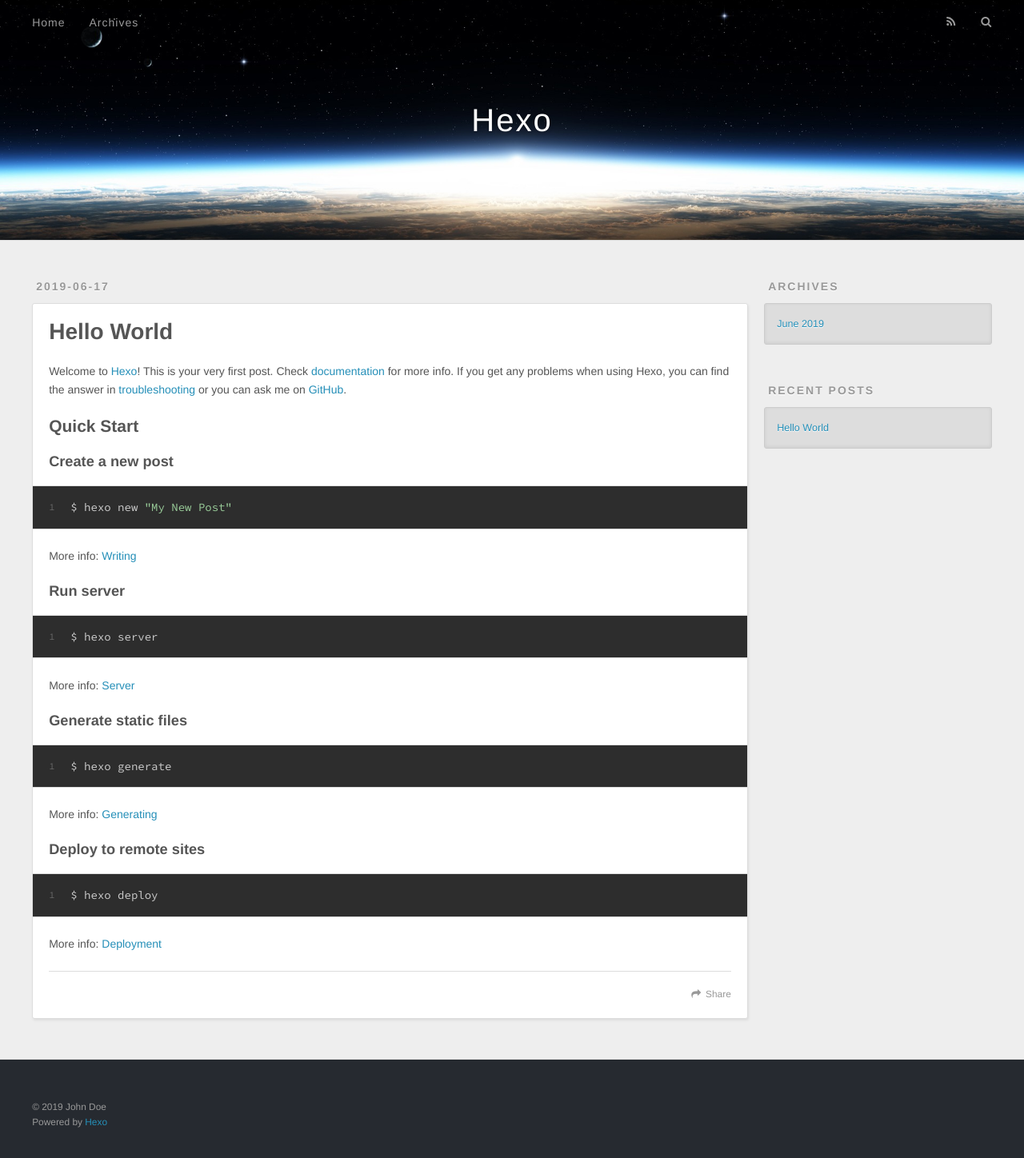
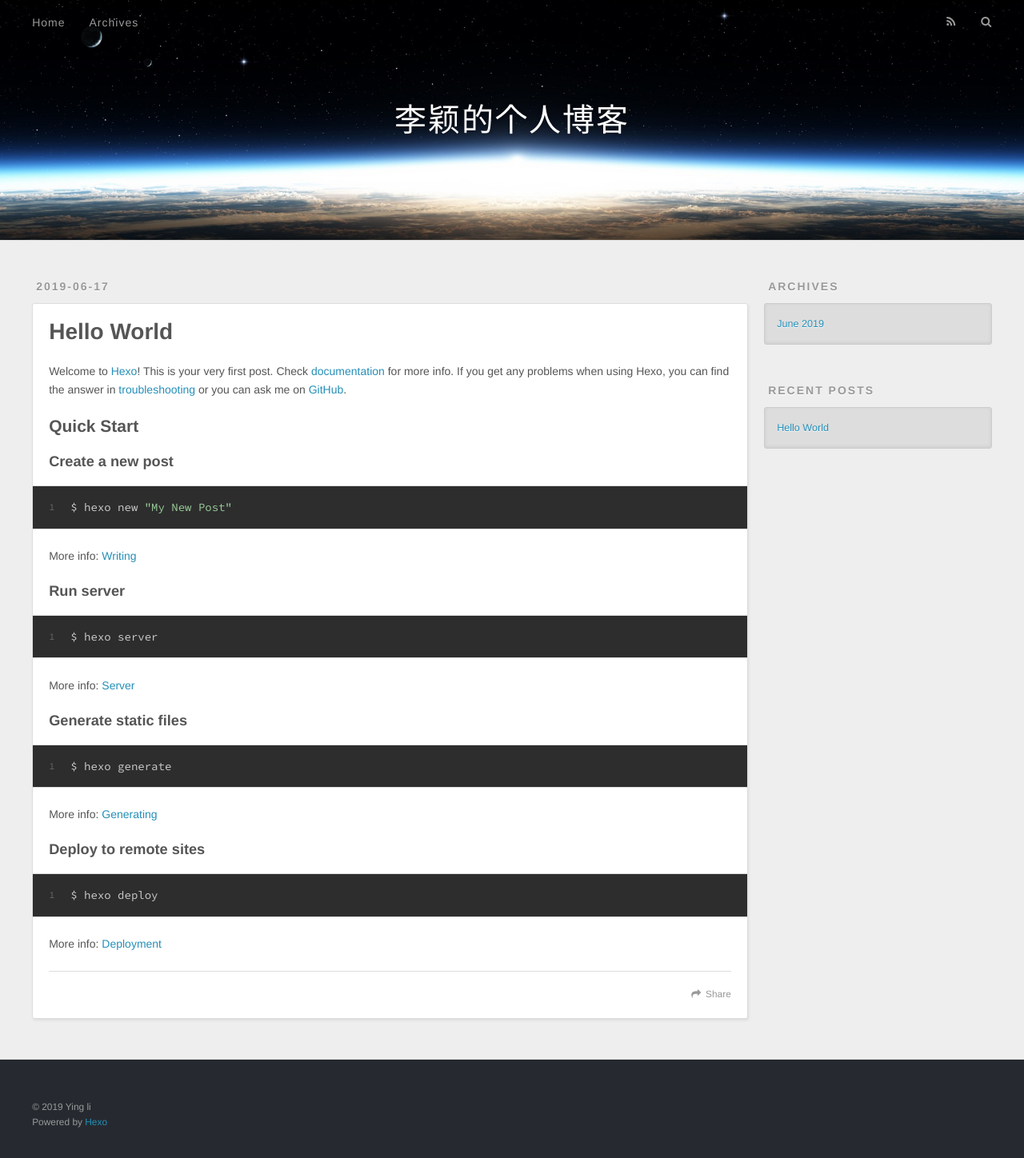
Before and after one commit to liying2019/liying2019.github.io, a plain HTML site: page index.html in a window 1280 px wide. Shown: the whole page at 80% size. Drawn offline with nearby package versions, Linux system fonts and the light colour scheme.

Commit message:
Site updated: 2019-06-17 01:10:50

```diff
--- a/index.html
+++ b/index.html
@@ -3,17 +3,17 @@
 <head><meta name="generator" content="Hexo 3.9.0">
   <meta charset="utf-8">
 
-  <title>Hexo</title>
+  <title>李颖的个人博客</title>
   <meta name="viewport" content="width=device-width, initial-scale=1, maximum-scale=1">
   <meta property="og:type" content="website">
-<meta property="og:title" content="Hexo">
+<meta property="og:title" content="李颖的个人博客">
 <meta property="og:url" content="http://yoursite.com/index.html">
-<meta property="og:site_name" content="Hexo">
+<meta property="og:site_name" content="李颖的个人博客">
 <meta property="og:locale" content="default">
 <meta name="twitter:card" content="summary">
-<meta name="twitter:title" content="Hexo">
+<meta name="twitter:title" content="李颖的个人博客">
 
-    <link rel="alternate" href="/atom.xml" title="Hexo" type="application/atom+xml">
+    <link rel="alternate" href="/atom.xml" title="李颖的个人博客" type="application/atom+xml">
 
 
     <link rel="icon" href="/favicon.png">
@@ -34,7 +34,7 @@
   <div id="header-outer" class="outer">
     <div id="header-title" class="inner">
       <h1 id="logo-wrap">
-        <a href="/" id="logo">Hexo</a>
+        <a href="/" id="logo">李颖的个人博客</a>
       </h1>
 
     </div>
@@ -97,7 +97,7 @@
 
     </div>
     <footer class="article-footer">
-      <a data-url="http://yoursite.com/2019/06/17/hello-world/" data-id="cjwz7e6s80000oguxp6z3s24g" class="article-share-link">Share</a>
+      <a data-url="http://yoursite.com/2019/06/17/hello-world/" data-id="cjwz7hjao0000qcuxboi0e59k" class="article-share-link">Share</a>
 
 
     </footer>
@@ -152,7 +152,7 @@
 
   <div class="outer">
     <div id="footer-info" class="inner">
-      &copy; 2019 John Doe<br>
+      &copy; 2019 Ying li<br>
       Powered by <a href="http://hexo.io/" target="_blank">Hexo</a>
     </div>
   </div>
```
Also changed, not shown: 2019/06/17/hello-world/index.html (+6 -6 lines), archives/2019/06/index.html (+7 -7 lines), archives/2019/index.html (+7 -7 lines), archives/index.html (+7 -7 lines).
